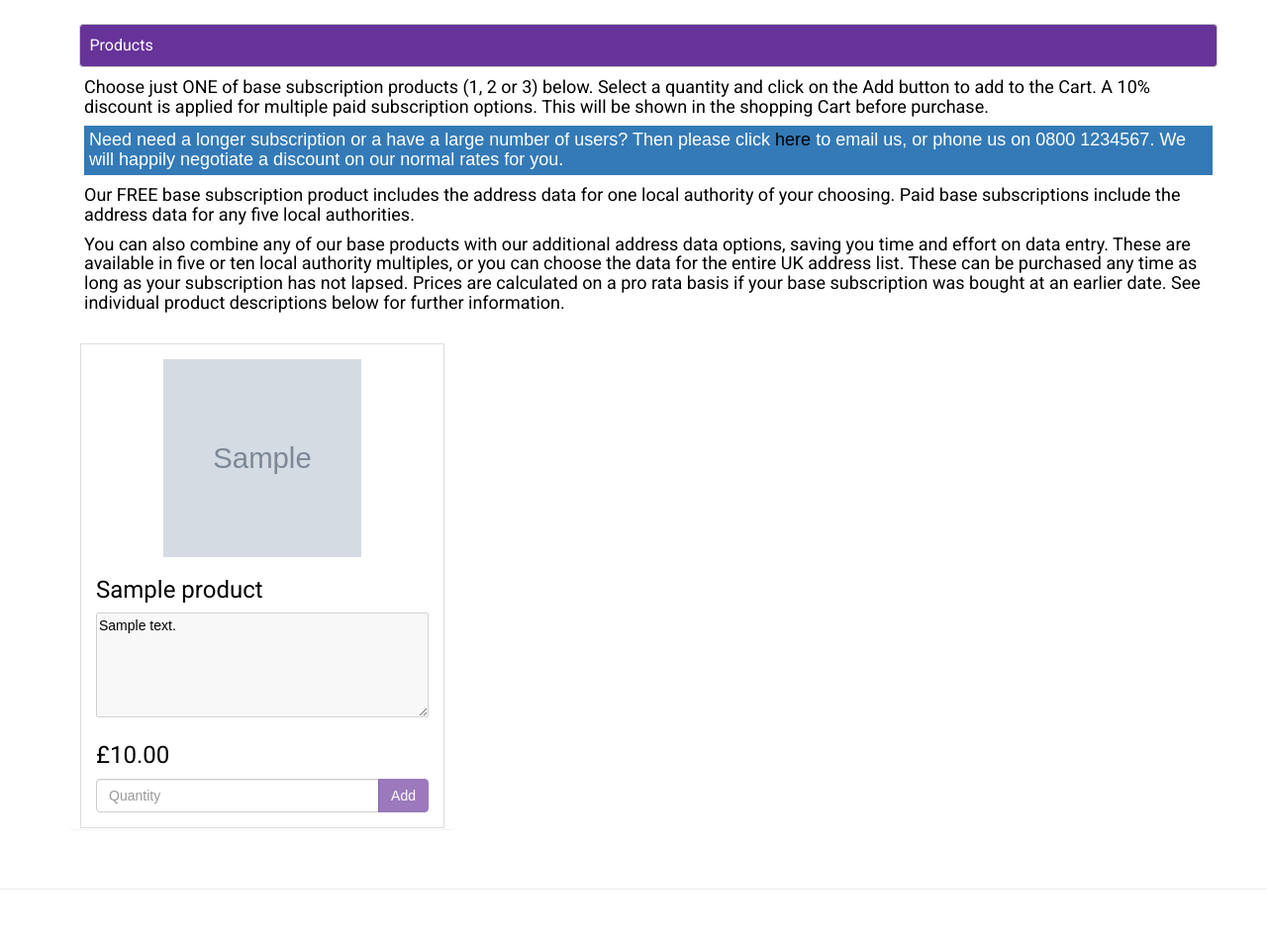
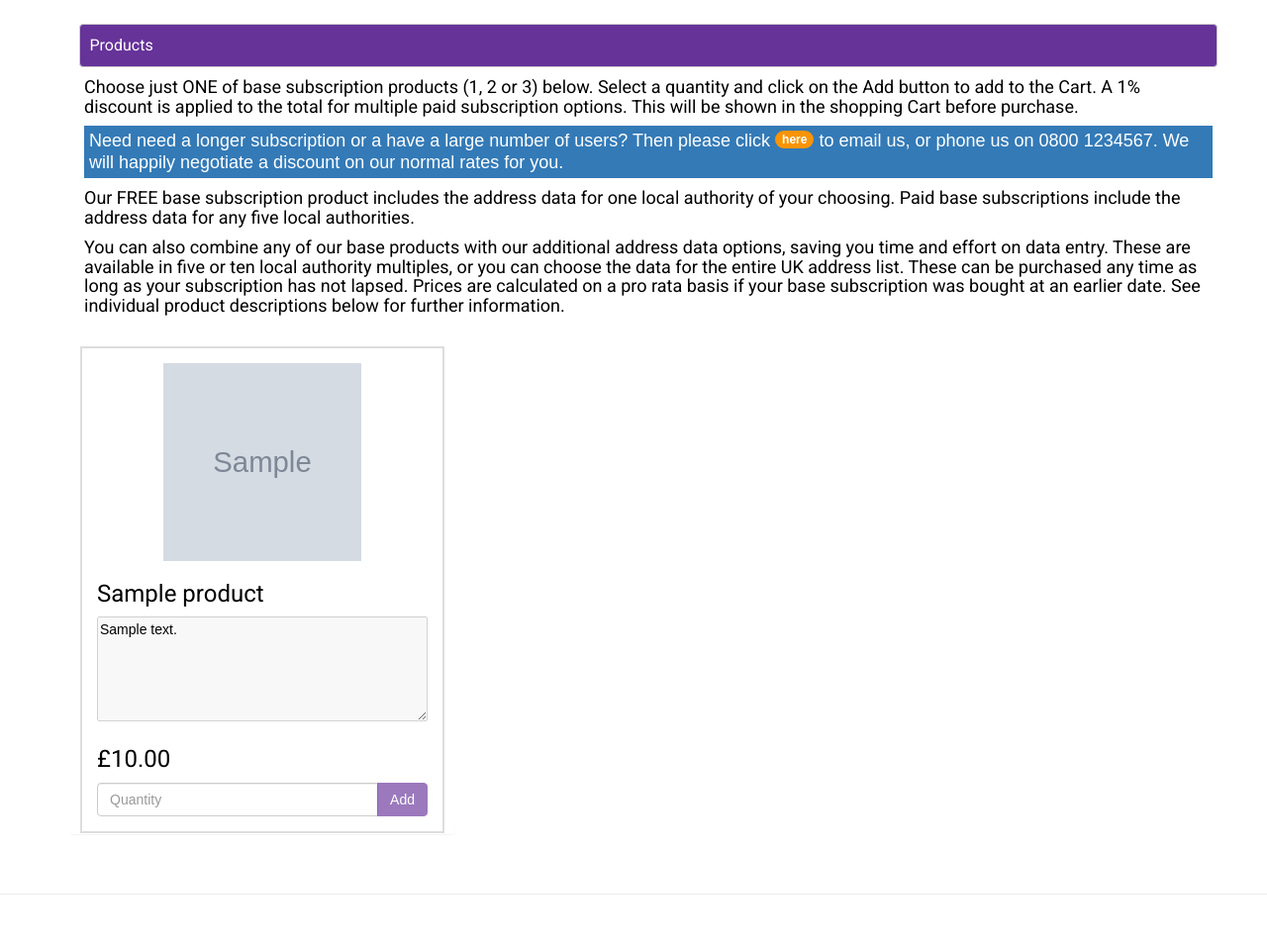
Before and after one commit to kevald1963/milestone-4-walkabout, a Django app: page /product/products/ in a window 1280 px wide. Shown: the part 51-1005 px from the top of the page at 99% size. Before the commit the page ends 950 px from the top, so only its background shows below. Run offline with Django 3.2, Linux system fonts and the light colour scheme; tables that the repository leaves empty hold one stand-in row (values such as "Sample post"); grey boxes marked "Sample" are stand-in pictures; some libraries are stand-ins or nearby versions.

Commit message:
Fixed minor bugs in Cart & Checkout. Added functionality to apply discounts to product purchases.

```diff
--- a/cart/contexts.py
+++ b/cart/contexts.py
@@ -1,12 +1,14 @@
 from django.shortcuts import get_object_or_404
-from product.models import Product
+from product.models import Product, Discount
 
 
 def cart_contents(request):
     """
     Ensure contents are available when rendering every page.
     """
+
     cart = request.session.get('cart', {})
+    discount = Discount.objects.get(code=1)
 
     cart_items = []
     total = 0
@@ -20,4 +22,4 @@ def cart_contents(request):
             product_count += quantity
             cart_items.append({'id': id, 'quantity': quantity, 'product': product})
 
-    return {'cart_items': cart_items, 'total': total, 'product_count': product_count}
+    return {'cart_items': cart_items, 'total': total, 'product_count': product_count, 'discount': discount}
--- a/checkout/templates/checkout.html
+++ b/checkout/templates/checkout.html
@@ -27,7 +27,7 @@
                     <div class="caption">
                         <h3 class="item-product-name">{{ item.product.name }}</h3>
                         <p>{{ item.product.description }}</p>
-                        <p class="product-pitch">{{ item.quantity }} x £{{ item.product.price }} = £{{ item.quantity|mul:item.product.price }}</p>
+                        <h4 class="product-pitch">Price: {{ item.quantity }} x £{{ item.product.price }} = £{{ item.quantity|mul:item.product.price }}</h4>
                     </div>
                 </div>
             </div>
--- a/product/admin.py
+++ b/product/admin.py
@@ -1,6 +1,7 @@
 from django.contrib import admin
-from .models import Product
+from .models import Product, Discount
 
 
 # Register your models here.
 admin.site.register(Product)
+admin.site.register(Discount)
--- a/product/models.py
+++ b/product/models.py
@@ -31,3 +31,21 @@ class Product(models.Model):
 
     def __str__(self):
         return 'Product number: #{}, Description: {}'.format(self.number, self.name)
+
+
+class Discount(models.Model):
+    """
+    Discounts for multiple product purchases and sales promotions.
+    """
+    objects = models.Manager()
+
+    code = models.SmallIntegerField(unique=True)
+    type = models.CharField(max_length=40, default='')
+    percent = models.SmallIntegerField(blank=False)
+
+    class Meta:
+        ordering = ['code', 'type']
+
+    def __str__(self):
+        return 'Discount code: #{}, Discount type: {}, Discount percentage: {}%'.\
+            format(self.code, self.type, self.percent)
--- a/product/templates/products.html
+++ b/product/templates/products.html
@@ -6,12 +6,13 @@
     <pre class="page-summary page-summary-products">Products</pre>
     <h4 class="product-pitch">
         Choose just ONE of base subscription products (1, 2 or 3) below. Select a quantity and click on the Add button
-        to add to the Cart. A 10% discount is applied for multiple paid subscription options. This will be shown in the
-        shopping Cart before purchase.
+        to add to the Cart. A {{ discount.percent }}% discount is applied to the total for multiple paid
+        subscription options. This will be shown in the shopping Cart before purchase.
     </h4>
     <h4 class="product-pitch-highlighted bg-primary">
-        Need need a longer subscription or a have a large number of users? Then please click <a href="#" class="inline
-        email-link">here</a> to email us, or phone us on 0800 1234567. We will happily negotiate a discount on our
+        Need need a longer subscription or a have a large number of users? Then please click
+        <a href="#" class="inline"><label class="badge badge-warning">here</label></a>
+        to email us, or phone us on 0800 1234567. We will happily negotiate a discount on our
         normal rates for you.
     </h4>
     <h4 class="product-pitch">
@@ -46,9 +47,11 @@
                         <div class="input-group">
                             <input name="quantity[]" type="number" min="0" max="{{ product.max_product_quantity }}" oninput="SetDisableAttr({{ product.number }})" class="form-control" placeholder="Quantity" required>
                             <span class="input-group-btn">
-                                <!-- Inline style applied here to overcome problem of text colour appearing black after clicking  -->
-                                <!-- and returning to this page. Refreshing page or clicking elsewhere returns the text colour to -->
-                                <!-- white again. Can't find solution on forums. Assuming it's a browser bug.                     -->
+                                <!--
+                                Inline style applied below to overcome problem of text colour appearing black after clicking
+                                and returning to this page. Refreshing page or clicking elsewhere returns the text colour to
+                                white again. Can't find solution on forums.
+                                -->
                                 <button name="add-btn[]" class="btn btn-custom" style="color:white;" type="submit" disabled>Add</button>
                             </span>
                         </div>
--- a/product/views.py
+++ b/product/views.py
@@ -1,8 +1,9 @@
 from django.shortcuts import render
-from .models import Product
+from .models import Product, Discount
 
 
 # Create your views here.
 def all_products(request):
     products = Product.objects.all().order_by('number')
-    return render(request, "products.html", {"products": products})
+    discount = Discount.objects.get(code=1)
+    return render(request, "products.html", {"products": products, "discount": discount})
--- a/static/css/custom.css
+++ b/static/css/custom.css
@@ -60,7 +60,6 @@ a:visited {
     background-color: rebeccapurple;
     border-color: rebeccapurple;
     display: inline-block;
-    /* width: 100px; */
 }
 
 .btn-custom:hover {
@@ -72,11 +71,6 @@ a:visited {
     font-weight: bold;
 }
 
-.navbar-default {
-    background-color: #468847;
-    border-color: #468847;
-}
-
 .navbar {
     background-image: none;
 }
@@ -84,6 +78,35 @@ a:visited {
 .navbar-brand {
     font-family: 'Leckerli One';
     font-size: 30px;
+}
+
+.navbar-default {
+    background-color: #468847;
+    border-color: #468847;
+}
+
+.navbar-default .badge {
+    background-color: #f89406;
+    color: white;
+    padding-left: 9px;
+    padding-right: 9px;
+    -webkit-border-radius: 9px;
+    -moz-border-radius: 9px;
+    border-radius: 9px;
+}
+
+.badge:hover {
+    color: #fff;
+    text-decoration: none;
+    cursor: pointer;
+}
+
+.badge-warning {
+    background-color: #f89406;
+}
+
+.badge-warning:hover {
+    background-color: #c67605;
 }
 
 .page-summary {
@@ -133,9 +156,18 @@ a:visited {
     background-color: #eee;
 }
 
+.product-image {
+    display: block;
+    max-width: 200px;
+    max-height: 200px;
+    width: auto;
+    height: 200px;
+    margin: 0 auto;
+}
+
 .product-name, .product-price, .product-pitch,
 .item-product-name, .item-product-price, .checkout-text,
-.checkout-total
+.checkout-total, .product-total
 {
     color: black;
     font-family: "Roboto", sans-serif;
@@ -148,6 +180,11 @@ a:visited {
 
 .product-description {
     width: 100%;
+    min-height: 40px;
+}
+
+.product-total {
+    margin-top: 20px;
 }
 
 footer {
@@ -166,34 +203,11 @@ footer {
     padding-top: 20px;
 }
 
-.badge {
-    padding-left: 9px;
-    padding-right: 9px;
-    -webkit-border-radius: 9px;
-    -moz-border-radius: 9px;
-    border-radius: 9px;
-}
-
-.label-warning[href],
-.badge-warning[href] {
-    background-color: #c67605;
-}
-
-.product-image {
-    display: block;
-    max-width: 200px;
-    max-height: 200px;
-    width: auto;
-    height: 200px;
-    margin: 0 auto;
-}
-
 caption p {
     word-wrap: break-word;
 }
 
 .row.row-flex {
-    display: flex;
     flex-wrap: wrap;
     margin-top: 30px;
 }
@@ -204,10 +218,6 @@ caption p {
 }
 
 .panel-body {
-    height: 100%;
-    border: 1px solid #ddd;
+    height: auto;
+    border: 2px solid #ddd;
 }
-
-.product-description {
-    min-height: 40px;
-}
```
Also changed, not shown: cart/templates/cart.html (+13 -10 lines), cart/views.py (+18 -10 lines), product/migrations/0017_discount.py (added).
